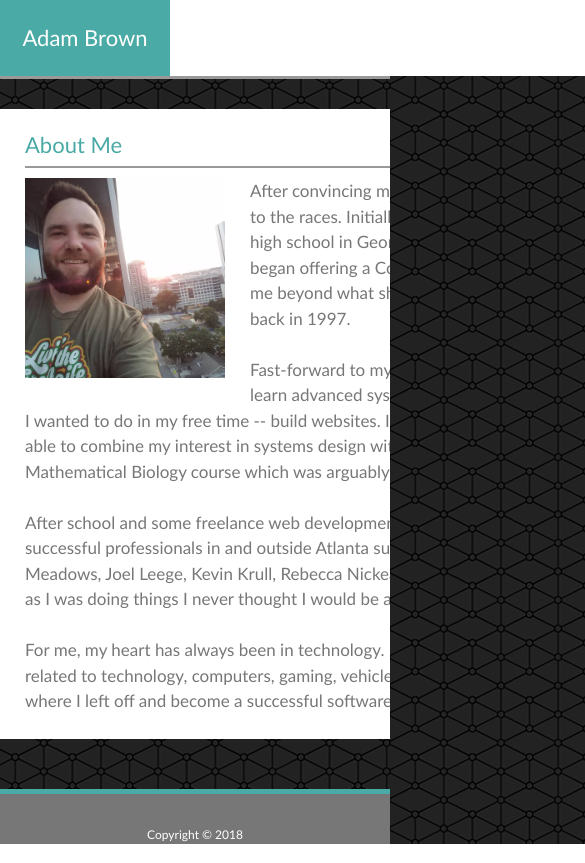
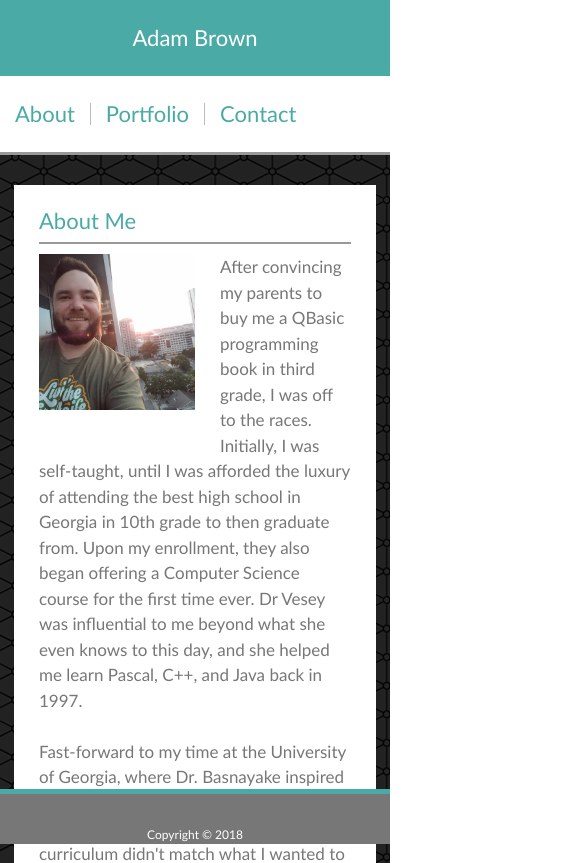
Before and after one commit to downtownadambrown/Responsive-Portfolio, a plain HTML site: page index.html in a window 390 px wide. Shown: the top 863 px of the page, 585 px wide, since content can reach past the window. Drawn offline with Linux system fonts and the light colour scheme.

Commit message:
Created Media queries for various resizes

```diff
--- a/assets/css/style.css
+++ b/assets/css/style.css
@@ -190,3 +190,47 @@ form {
     color: white;
     margin: 25px 0px 0px 0px;
 }
+
+@media screen and (max-width: 1040px){
+    .container-main {
+        margin: 0px 40px 0px 40px auto;
+    }
+}
+
+@media screen and (max-width: 960px){
+    .container-top {
+        width: 100%;
+    }
+}
+
+@media screen and (max-width: 768px){
+    .container-top {
+        width: 100%;
+    }
+    .container-main {
+        width: 80%;
+    }
+    .container-main img {
+        width: 50%;
+        height: 50%;
+    }
+}
+
+@media screen and (max-width: 640px){
+    header {
+        position: static;
+    }
+
+    .container-top h1{
+        float: none;
+        width: 100%;
+    }
+    nav {
+        align-content: center;
+        width: 100%;
+
+    }
+    nav ul li{
+        text-align: center;
+    }
+}
```
